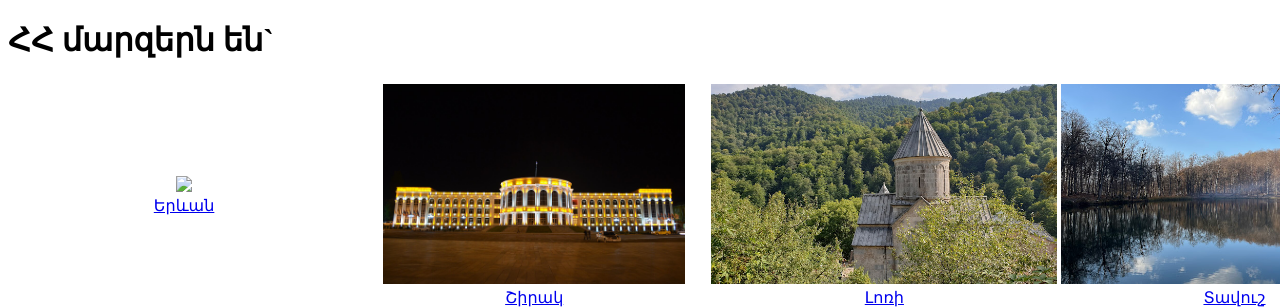
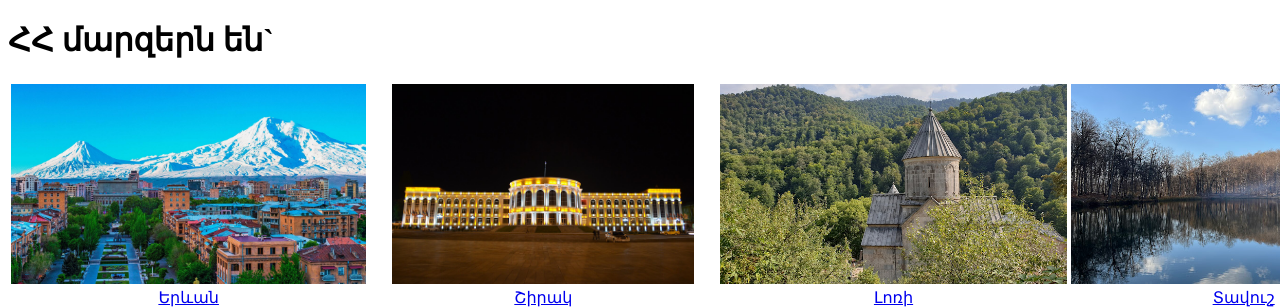
Before and after one commit to DavitSargsyan777/Erevan-Dashboard, a plain HTML site: page 10-05-2026.html in a window 1280 px wide. Shown: the top 307 px of the page. Drawn offline with Linux system fonts and the light colour scheme; grey boxes are pictures that could not be loaded; files whose address does not match are found by name.

Commit message:
Update 10-05-2026.html

```diff
--- a/10-05-2026.html
+++ b/10-05-2026.html
@@ -9,7 +9,7 @@
 <table border = "0px">
 <tr>
 <td align="center">
-<img src = "Nkarner/yerevan.jpg" height = "200px"><br>
+<img src = "yerevan.jpg" height = "200px"><br>
 <a href="https://hy.wikipedia.org/wiki/%D4%B5%D6%80%D6%87%D5%A1%D5%B6">Երևան</a>
 </td>
 
```
